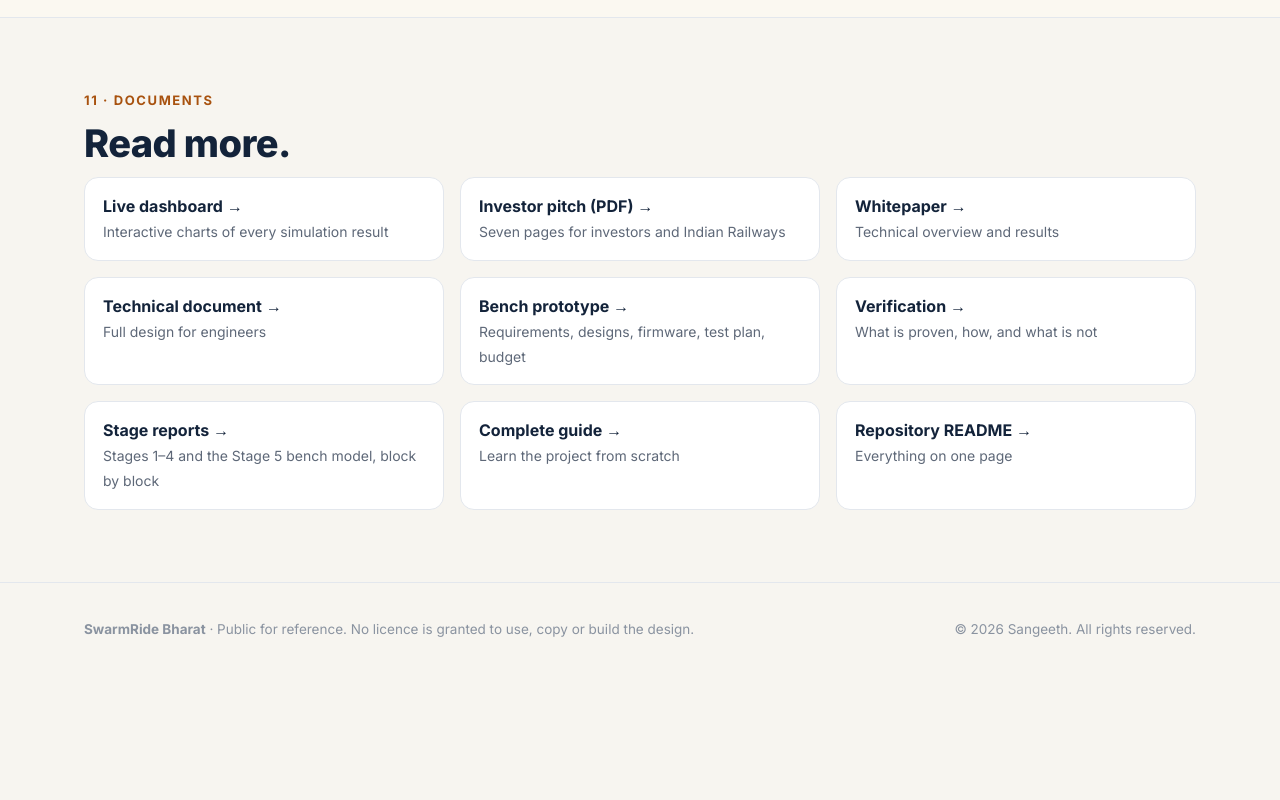
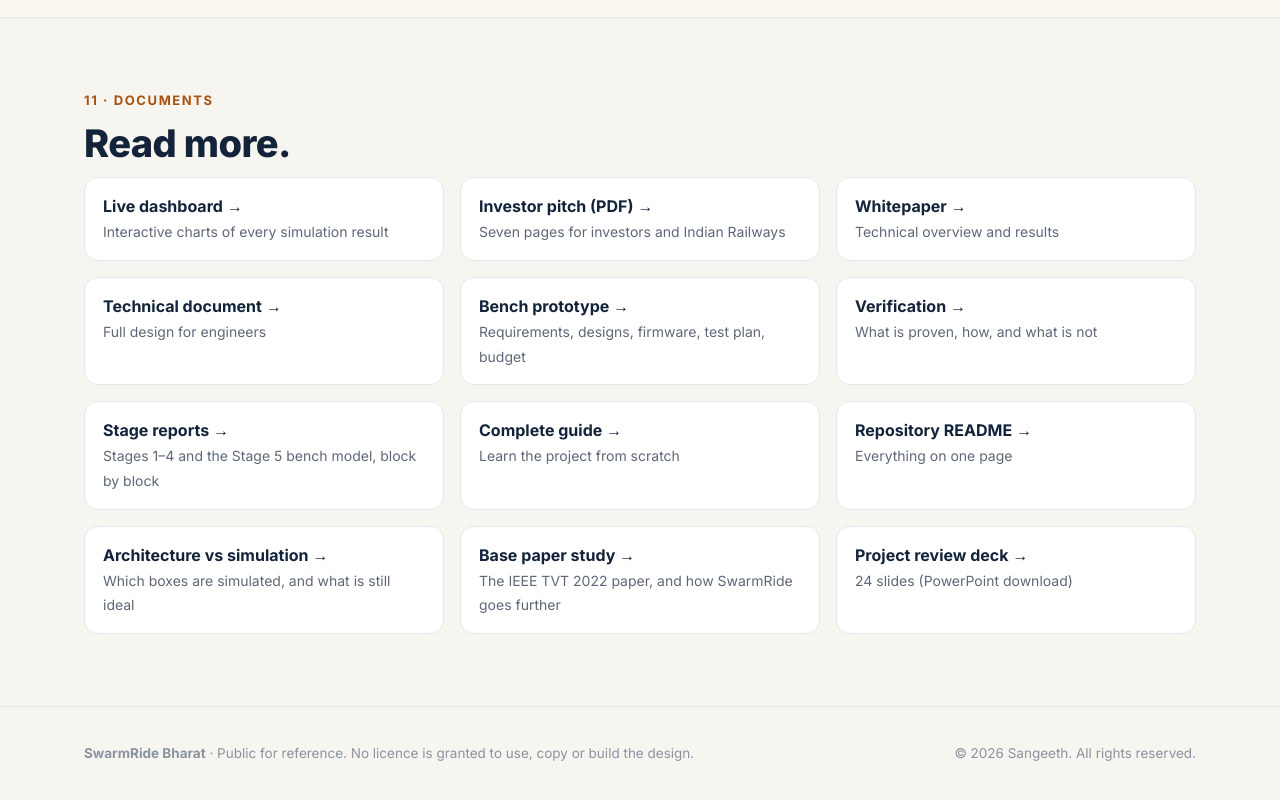
Before and after one commit to Sangeeth0301/SwarmRide-Bharat, a plain HTML site: page frontend/index.html in a window 1280 px wide. Shown: the part 10903-11703 px from the top of the page. Before the commit the page ends 11591 px from the top, so only its background shows below. Drawn offline with Linux system fonts and the light colour scheme.

Commit message:
feat(frontend): link the architecture check, base paper study and review deck
Three more cards in the Documents section (now a full 4 x 3 grid). On GitHub Pages the Markdown links open on GitHub, as the other documents do.

```diff
--- a/frontend/index.html
+++ b/frontend/index.html
@@ -603,6 +603,9 @@
       <a class="doc" href="../SwarmRide_Sim/Stage1.md"><b>Stage reports →</b><span>Stages 1–4 and the Stage 5 bench model, block by block</span></a>
       <a class="doc" href="../SwarmRide_Bharat_Complete_Guide.md"><b>Complete guide →</b><span>Learn the project from scratch</span></a>
       <a class="doc" href="../README.md"><b>Repository README →</b><span>Everything on one page</span></a>
+      <a class="doc" href="../docs/ARCHITECTURE_VS_SIMULATION.md"><b>Architecture vs simulation →</b><span>Which boxes are simulated, and what is still ideal</span></a>
+      <a class="doc" href="../docs/Base_Paper_Study.md"><b>Base paper study →</b><span>The IEEE TVT 2022 paper, and how SwarmRide goes further</span></a>
+      <a class="doc" href="../presentation/SwarmRide_Bharat_Project_Review.pptx"><b>Project review deck →</b><span>24 slides (PowerPoint download)</span></a>
     </div>
   </div>
 </section>
```
